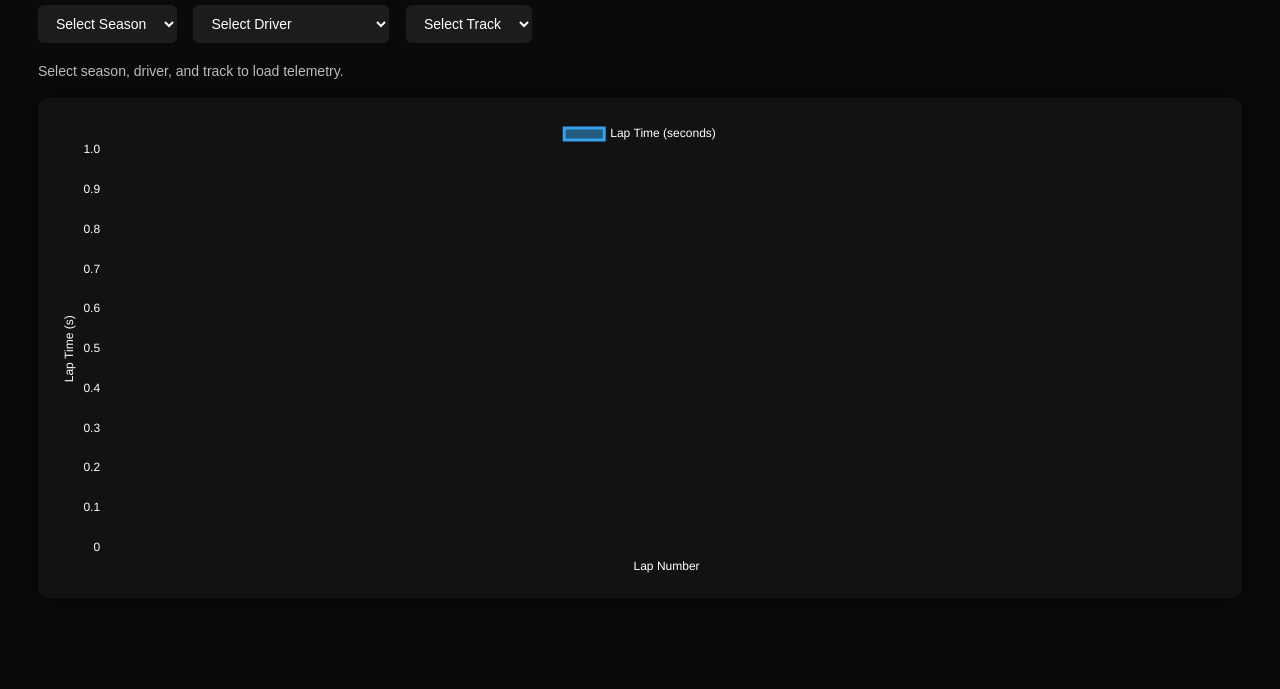
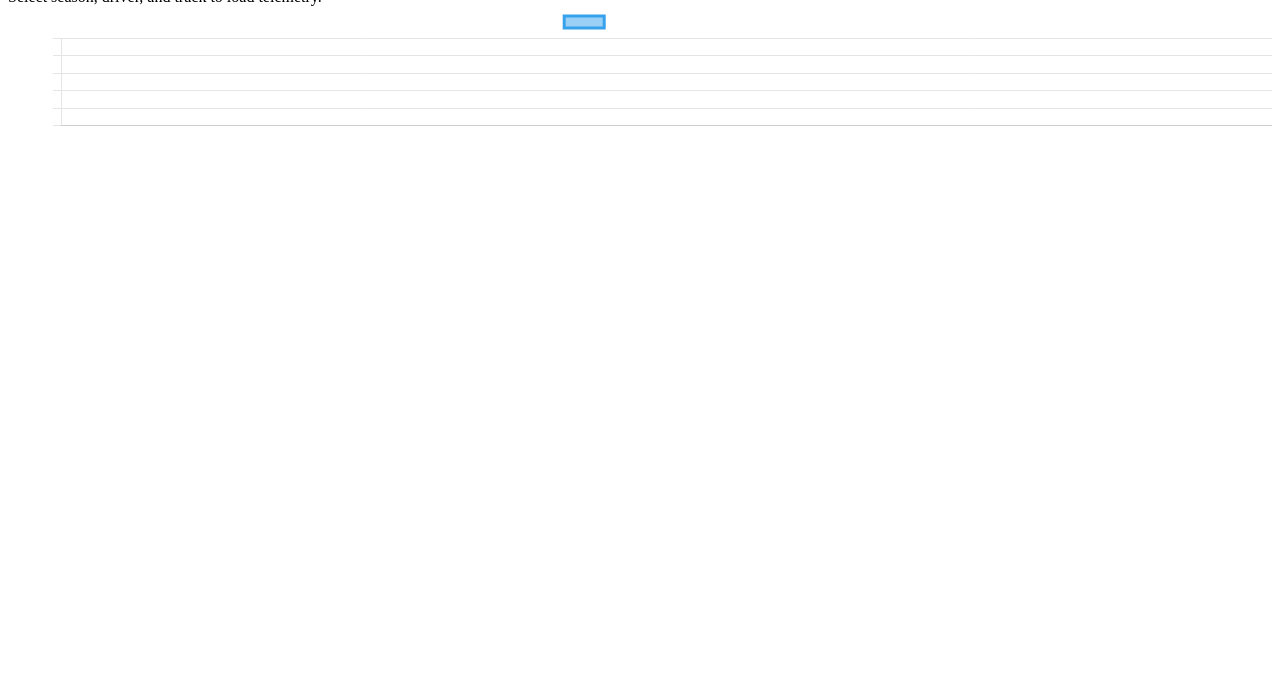
Before and after one commit to tabrezleo77/f1--website, a plain HTML site: page Telemetry.html in a window 1280 px wide. Shown: the part 111-800 px from the top of the page. Drawn offline with nearby package versions, Linux system fonts and the light colour scheme.

Commit message:
Update Telemetry.html

```diff
--- a/Telemetry.html
+++ b/Telemetry.html
@@ -3,57 +3,6 @@
 <head>
   <title>Universal F1 Telemetry Dashboard</title>
   <script src="https://cdn.jsdelivr.net/npm/chart.js"></script>
-
-  <style>
-    body {
-      font-family: Arial, sans-serif;
-      background: #0a0a0a;
-      color: white;
-      padding: 30px;
-    }
-
-    h1 {
-      margin-bottom: 20px;
-      color: #e10600;
-    }
-
-    .controls {
-      margin-bottom: 20px;
-    }
-
-    select {
-      padding: 10px 14px;
-      margin-right: 12px;
-      border-radius: 6px;
-      border: none;
-      font-size: 14px;
-      background: #1c1c1c;
-      color: white;
-      cursor: pointer;
-    }
-
-    .status {
-      margin: 15px 0;
-      font-size: 14px;
-      color: #bbbbbb;
-      min-height: 20px;
-    }
-
-    .error {
-      color: #ff4d4d;
-      font-weight: bold;
-    }
-
-    .chart-container {
-      height: 460px;
-      background: #121212;
-      padding: 20px;
-      border-radius: 12px;
-      box-shadow: 0 0 20px rgba(0,0,0,0.6);
-    }
-  </style>
-</head>
-<body>
 
 <h1>F1 Universal Telemetry Dashboard</h1>
 
@@ -224,4 +173,5 @@
 </script>
 
 </body>
+
 </html>
```
